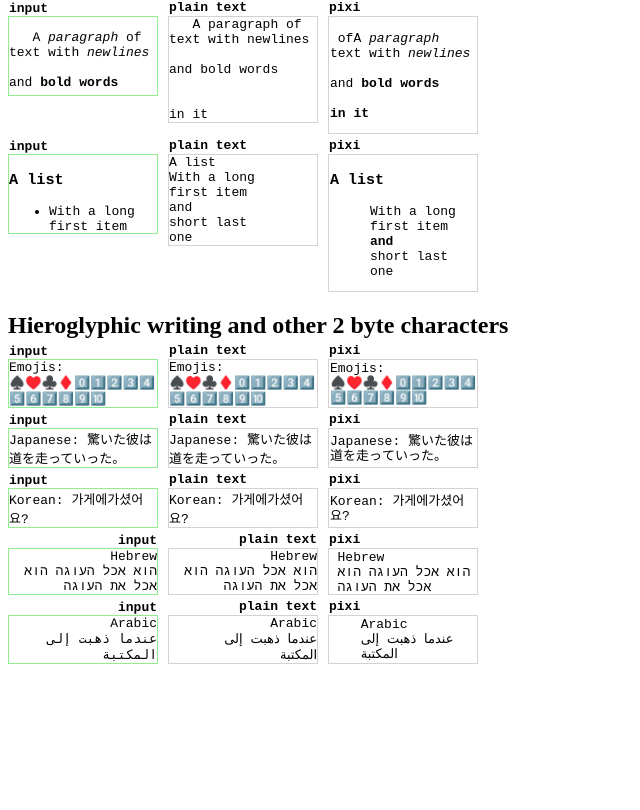
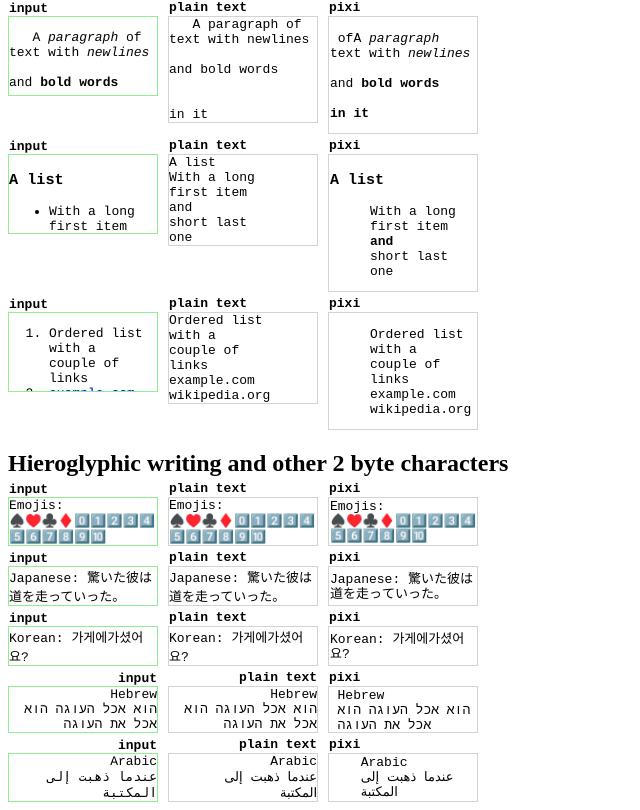
Before and after one commit to dvdvdmt/lines-of-rendered-text, a website built with Parcel: page src/index.html in a window 1280 px wide. Shown: the part 1051-1861 px from the top of the page, without its empty margins (0-640 px from the left). Before the commit the page ends 1723 px from the top, so only its background shows below. Built offline with nearby package versions, Linux system fonts and the light colour scheme.

Commit message:
Add examples with ordered list and links

```diff
--- a/src/index.html
+++ b/src/index.html
@@ -135,6 +135,12 @@ and <b>bold words</b>
       <pre class="output output--plain-text">Plain text</pre>
       <pre class="output output--pixi">PixiJS</pre>
     </section>
+    <section class="example">
+      <!-- prettier-ignore -->
+      <div class="text text--small" contenteditable="true"><ol><li>Ordered list with a couple of links</li><li><a href='http://example.com'>example.com</a></li><li><a href='http://wikipedia.org'>wikipedia.org</a></li></ol></div>
+      <pre class="output output--plain-text">Plain text</pre>
+      <pre class="output output--pixi">PixiJS</pre>
+    </section>
     <h2>Hieroglyphic writing and other 2 byte characters</h2>
     <section class="example">
       <!-- prettier-ignore -->
```
